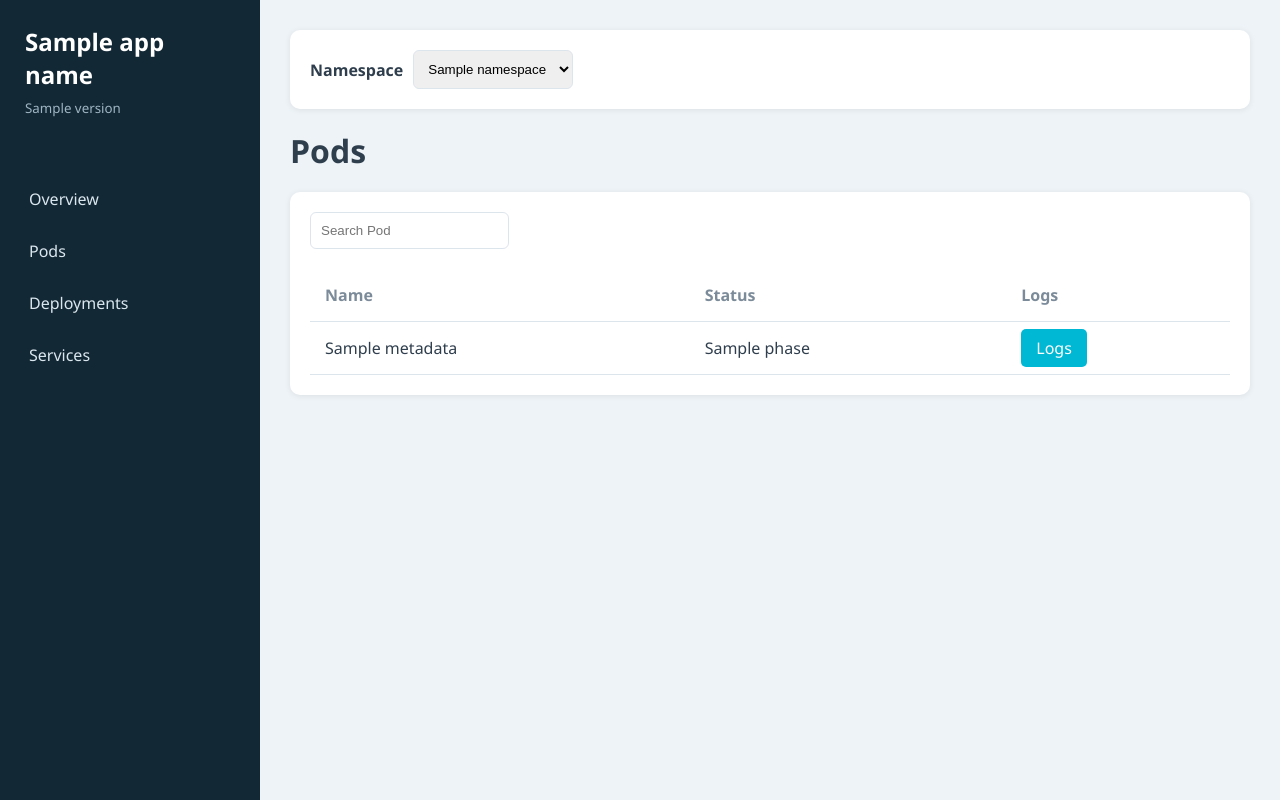
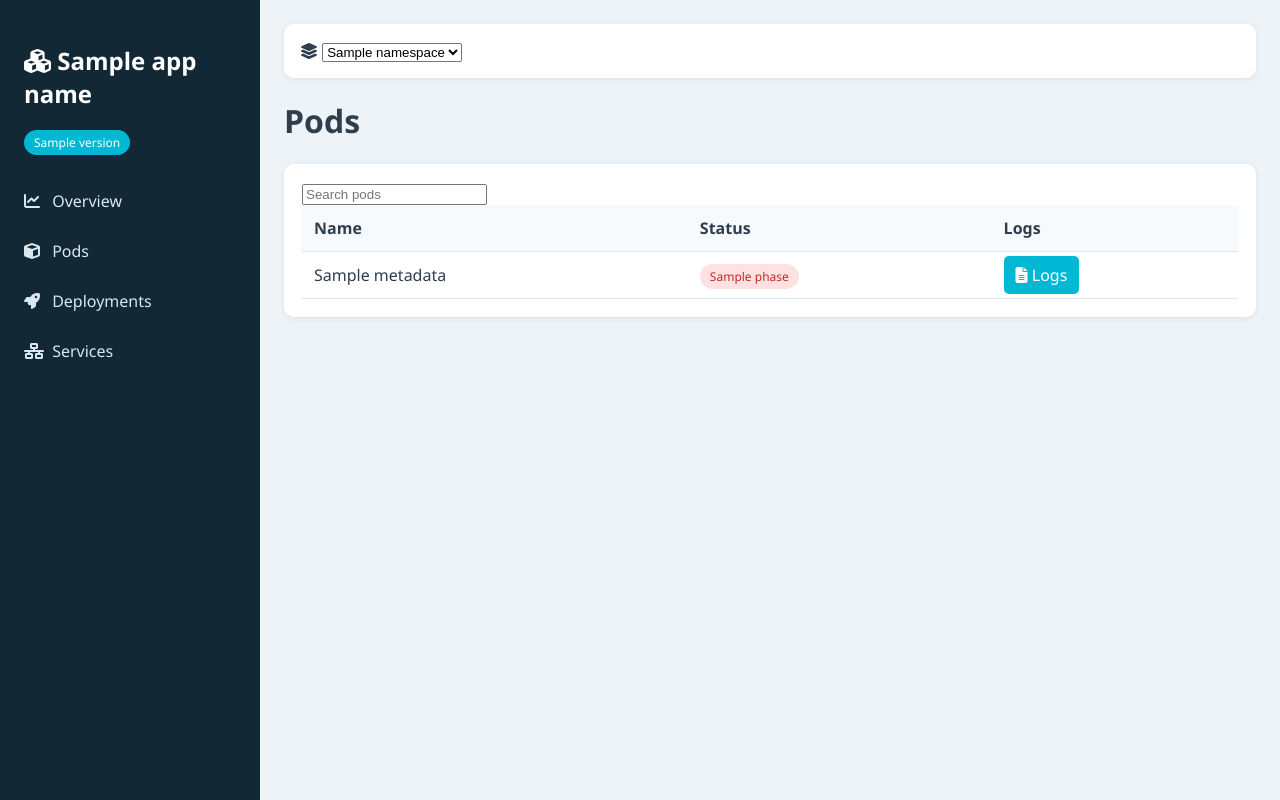
Before and after one commit to ninoslavmedan/k8s-dashboard-lite, a Flask app: template templates/pods.html in a window 1280 px wide. Run offline with Flask 3, Linux system fonts and the light colour scheme; the template is opened without the code that fills it: most values are stand-ins (such as "Sample title", 1, 10 or a date in 2020).

Commit message:
Version 4.0.0

```diff
--- a/app.py
+++ b/app.py
@@ -5,48 +5,33 @@ import yaml
 app = Flask(__name__)
 
 APP_NAME = "k8s-dashboard-lite"
-VERSION = "v3.3.1"
+VERSION = "v4.0.0"
 
-# ----------------------------
-# K8S CONFIG
-# ----------------------------
 try:
     config.load_incluster_config()
-except:
+except Exception:
     config.load_kube_config()
 
 v1 = client.CoreV1Api()
 apps = client.AppsV1Api()
 
-
-# ----------------------------
-# HELPERS
-# ----------------------------
 def get_namespaces():
     return [ns.metadata.name for ns in v1.list_namespace().items]
 
-
 def base_context():
-    ns = request.args.get("ns", "default")
     return {
+        "app_name": APP_NAME,
+        "version": VERSION,
         "namespaces": get_namespaces(),
-        "selected_ns": ns,
-        "app_name": APP_NAME,
-        "version": VERSION
+        "selected_ns": request.args.get("ns", "default")
     }
-
 
 def safe(obj):
     return yaml.safe_dump(obj.to_dict(), default_flow_style=False)
 
-
-# ----------------------------
-# DASHBOARD
-# ----------------------------
 @app.route("/")
 def index():
     ns = request.args.get("ns", "default")
-
     return render_template(
         "index.html",
         pods=len(v1.list_namespaced_pod(ns).items),
@@ -55,66 +40,35 @@ def index():
         **base_context()
     )
 
-
-# ----------------------------
-# PODS
-# ----------------------------
 @app.route("/pods")
 def pods():
     ns = request.args.get("ns", "default")
     search = request.args.get("search", "")
-
     items = v1.list_namespaced_pod(ns).items
-
     if search:
         items = [p for p in items if search.lower() in p.metadata.name.lower()]
+    return render_template("pods.html", pods=items, search=search, **base_context())
 
+@app.route("/deployments")
+def deployments():
+    ns = request.args.get("ns", "default")
     return render_template(
-        "pods.html",
-        pods=items,
-        search=search,
+        "deployments.html",
+        deployments=apps.list_namespaced_deployment(ns).items,
         **base_context()
     )
 
-
-# ----------------------------
-# DEPLOYMENTS
-# ----------------------------
-@app.route("/deployments")
-def deployments():
+@app.route("/services")
+def services():
     ns = request.args.get("ns", "default")
-
-    items = apps.list_namespaced_deployment(ns).items
-
     return render_template(
-        "deployments.html",
-        deployments=items,
+        "services.html",
+        services=v1.list_namespaced_service(ns).items,
         **base_context()
     )
 
-
-# ----------------------------
-# SERVICES
-# ----------------------------
-@app.route("/services")
-def services():
-    ns = request.args.get("ns", "default")
-
-    items = v1.list_namespaced_service(ns).items
-
-    return render_template(
-        "services.html",
-        services=items,
-        **base_context()
-    )
-
-
-# ----------------------------
-# YAML VIEW
-# ----------------------------
 @app.route("/yaml/<kind>/<ns>/<name>")
 def yaml_view(kind, ns, name):
-
     if kind == "pod":
         obj = v1.read_namespaced_pod(name, ns)
     elif kind == "deployment":
@@ -123,38 +77,23 @@ def yaml_view(kind, ns, name):
         obj = v1.read_namespaced_service(name, ns)
     else:
         return "Unsupported kind", 400
-
     return Response(safe(obj), mimetype="text/plain")
 
-
-# ----------------------------
-# LOGS
-# ----------------------------
 @app.route("/logs/<ns>/<pod>")
 def logs(ns, pod):
-
     def stream():
         try:
             for line in v1.read_namespaced_pod_log(
-                name=pod,
-                namespace=ns,
-                follow=True,
-                _preload_content=False
+                name=pod, namespace=ns, follow=True, _preload_content=False
             ).stream():
                 yield line.decode("utf-8")
         except Exception as e:
-            yield f"\nERROR: {str(e)}\n"
-
+            yield f"ERROR: {e}"
     return Response(stream(), mimetype="text/plain")
 
-
-# ----------------------------
-# HEALTH
-# ----------------------------
 @app.route("/health")
 def health():
-    return {"status": "ok"}
-
+    return {"status": "ok", "version": VERSION}
 
 if __name__ == "__main__":
     app.run(host="0.0.0.0", port=8080)
--- a/k8s/deployment.yaml
+++ b/k8s/deployment.yaml
@@ -16,6 +16,6 @@ spec:
       serviceAccountName: k8s-dashboard-sa
       containers:
       - name: k8s-dashboard-lite
-        image: ghcr.io/ninoslavmedan/k8s-dashboard-lite:v3.3.1
+        image: ghcr.io/ninoslavmedan/k8s-dashboard-lite:v4.0.0
         ports:
         - containerPort: 8080
--- a/templates/base.html
+++ b/templates/base.html
@@ -3,208 +3,51 @@
 <head>
 <meta charset="utf-8">
 <title>{{ app_name }} {{ version }}</title>
-
+<link rel="stylesheet" href="https://cdnjs.cloudflare.com/ajax/libs/font-awesome/6.5.1/css/all.min.css">
 <style>
-
-:root {
-    --sidebar-bg:#132835;
-    --sidebar-hover:#1f3d4f;
-    --accent:#00b8d4;
-    --page-bg:#eef3f7;
-    --card-bg:#ffffff;
-    --text:#2f3e4d;
-    --muted:#7c8b99;
-    --border:#dde5ec;
-}
-
-*{
-    margin:0;
-    padding:0;
-    box-sizing:border-box;
-}
-
-body{
-    font-family:Segoe UI, Arial, sans-serif;
-    background:var(--page-bg);
-    color:var(--text);
-}
-
-.sidebar{
-    position:fixed;
-    left:0;
-    top:0;
-    width:260px;
-    height:100%;
-    background:var(--sidebar-bg);
-    color:white;
-}
-
-.logo{
-    padding:25px;
-}
-
-.logo h2{
-    margin-bottom:5px;
-}
-
-.logo small{
-    color:#9fb5c3;
-}
-
-.menu{
-    margin-top:30px;
-}
-
-.menu a{
-    display:block;
-    padding:15px 25px;
-    color:#dbe7ef;
-    text-decoration:none;
-    border-left:4px solid transparent;
-}
-
-.menu a:hover{
-    background:var(--sidebar-hover);
-    border-left:4px solid var(--accent);
-}
-
-.content{
-    margin-left:260px;
-    padding:30px;
-}
-
-.topbar{
-    background:white;
-    padding:20px;
-    border-radius:10px;
-    box-shadow:0 1px 6px rgba(0,0,0,.08);
-    margin-bottom:20px;
-}
-
-.namespace-form{
-    display:flex;
-    gap:10px;
-    align-items:center;
-}
-
-select,input{
-    padding:10px;
-    border:1px solid var(--border);
-    border-radius:6px;
-}
-
-.card-grid{
-    display:grid;
-    grid-template-columns:repeat(auto-fit,minmax(220px,1fr));
-    gap:20px;
-}
-
-.card{
-    background:white;
-    border-radius:10px;
-    padding:25px;
-    box-shadow:0 1px 6px rgba(0,0,0,.08);
-}
-
-.card h3{
-    color:var(--muted);
-    margin-bottom:10px;
-}
-
-.metric{
-    font-size:36px;
-    font-weight:bold;
-    color:var(--accent);
-}
-
-.table-card{
-    background:white;
-    border-radius:10px;
-    padding:20px;
-    box-shadow:0 1px 6px rgba(0,0,0,.08);
-}
-
-table{
-    width:100%;
-    border-collapse:collapse;
-}
-
-th{
-    text-align:left;
-    color:var(--muted);
-    padding:15px;
-    border-bottom:1px solid var(--border);
-}
-
-td{
-    padding:15px;
-    border-bottom:1px solid var(--border);
-}
-
-.btn{
-    background:var(--accent);
-    color:white;
-    padding:8px 15px;
-    border-radius:5px;
-    text-decoration:none;
-}
-
-.btn:hover{
-    opacity:.9;
-}
-
-.status-running{
-    color:#00a65a;
-    font-weight:bold;
-}
-
-.status-failed{
-    color:red;
-    font-weight:bold;
-}
-
+:root{--sidebar:#132835;--hover:#1f3d4f;--accent:#00b8d4;--bg:#eef3f7;--card:#fff;--text:#2f3e4d;--muted:#7c8b99;--border:#dde5ec;}
+*{box-sizing:border-box} body{margin:0;font-family:Segoe UI,Arial;background:var(--bg);color:var(--text)}
+.sidebar{position:fixed;left:0;top:0;width:260px;height:100%;background:var(--sidebar);color:white}
+.logo{padding:24px}.version{background:var(--accent);padding:4px 10px;border-radius:20px;font-size:12px}
+.menu a{display:block;padding:14px 24px;color:#dbe7ef;text-decoration:none}
+.menu a:hover{background:var(--hover);border-left:4px solid var(--accent)}
+.menu i{width:24px}.content{margin-left:260px;padding:24px}
+.topbar,.card,.table-card{background:white;border-radius:10px;box-shadow:0 1px 6px rgba(0,0,0,.08)}
+.topbar{padding:16px;margin-bottom:20px}.card-grid{display:grid;grid-template-columns:repeat(auto-fit,minmax(220px,1fr));gap:18px}
+.card{padding:20px}.metric{font-size:34px;font-weight:bold;color:var(--accent)}
+.card-icon{font-size:30px;color:var(--accent);margin-bottom:10px}
+.table-card{padding:18px} table{width:100%;border-collapse:collapse}
+th,td{padding:12px;border-bottom:1px solid var(--border);text-align:left}
+th{background:#f7fafc}.badge{padding:4px 10px;border-radius:20px;font-size:12px}
+.run{background:#dff7ea;color:#008d4c}.pend{background:#fff4d8;color:#cc8a00}.fail{background:#ffe1e1;color:#c62828}
+.btn{background:var(--accent);color:white;padding:8px 12px;border-radius:5px;text-decoration:none}
 </style>
 </head>
-
 <body>
-
 <div class="sidebar">
-
 <div class="logo">
-        <h2>{{ app_name }}</h2>
-        <small>{{ version }}</small>
+<h2><i class="fa-solid fa-cubes"></i> {{ app_name }}</h2>
+<span class="version">{{ version }}</span>
 </div>
-
 <div class="menu">
-        <a href="/?ns={{ selected_ns }}">Overview</a>
-        <a href="/pods?ns={{ selected_ns }}">Pods</a>
-        <a href="/deployments?ns={{ selected_ns }}">Deployments</a>
-        <a href="/services?ns={{ selected_ns }}">Services</a>
+<a href="/?ns={{ selected_ns }}"><i class="fa-solid fa-chart-line"></i> Overview</a>
+<a href="/pods?ns={{ selected_ns }}"><i class="fa-solid fa-cube"></i> Pods</a>
+<a href="/deployments?ns={{ selected_ns }}"><i class="fa-solid fa-rocket"></i> Deployments</a>
+<a href="/services?ns={{ selected_ns }}"><i class="fa-solid fa-network-wired"></i> Services</a>
 </div>
-
 </div>
-
 <div class="content">
-
 <div class="topbar">
-        <form method="get" class="namespace-form">
-            <label><strong>Namespace</strong></label>
-
+<form method="get">
+<i class="fa-solid fa-layer-group"></i>
 <select name="ns" onchange="this.form.submit()">
 {% for n in namespaces %}
-                <option value="{{ n }}"
-                    {% if n == selected_ns %}selected{% endif %}>
-                    {{ n }}
-                </option>
+<option value="{{ n }}" {% if n==selected_ns %}selected{% endif %}>{{ n }}</option>
 {% endfor %}
 </select>
 </form>
 </div>
-
-    {% block content %}
-    {% endblock %}
-
+{% block content %}{% endblock %}
 </div>
-
 </body>
 </html>
--- a/templates/pods.html
+++ b/templates/pods.html
@@ -1,52 +1,10 @@
-{% extends "base.html" %}
-
-{% block content %}
-
-<h1 style="margin-bottom:20px;">Pods</h1>
-
-<div class="table-card">
-
-<form method="get" style="margin-bottom:20px;">
-    <input type="hidden" name="ns" value="{{ selected_ns }}">
-    <input type="text"
-           name="search"
-           placeholder="Search Pod"
-           value="{{ search }}">
-</form>
-
-<table>
-
-<tr>
-    <th>Name</th>
-    <th>Status</th>
-    <th>Logs</th>
-</tr>
-
-{% for p in pods %}
-<tr>
-    <td>{{ p.metadata.name }}</td>
-
-    <td>
-        {% if p.status.phase == "Running" %}
-            <span class="status-running">
-                {{ p.status.phase }}
-            </span>
-        {% else %}
-            {{ p.status.phase }}
-        {% endif %}
-    </td>
-
-    <td>
-        <a class="btn"
-           href="/logs/{{ selected_ns }}/{{ p.metadata.name }}">
-            Logs
-        </a>
-    </td>
-</tr>
-{% endfor %}
-
-</table>
-
-</div>
-
-{% endblock %}
+{% extends 'base.html' %}{% block content %}
+<h1>Pods</h1><div class='table-card'>
+<form method='get'><input type='hidden' name='ns' value='{{ selected_ns }}'><input name='search' value='{{ search }}' placeholder='Search pods'></form>
+<table><tr><th>Name</th><th>Status</th><th>Logs</th></tr>
+{% for p in pods %}<tr><td>{{ p.metadata.name }}</td><td>
+{% if p.status.phase=='Running' %}<span class='badge run'>Running</span>
+{% elif p.status.phase=='Pending' %}<span class='badge pend'>Pending</span>
+{% else %}<span class='badge fail'>{{ p.status.phase }}</span>{% endif %}
+</td><td><a class='btn' href='/logs/{{ selected_ns }}/{{ p.metadata.name }}'><i class='fa-solid fa-file-lines'></i> Logs</a></td></tr>{% endfor %}
+</table></div>{% endblock %}
```
Also changed, not shown: templates/index.html (+7 -26 lines), templates/services.html (+4 -27 lines), 1 other file. Lines whose indentation alone changed are shown as unchanged.
